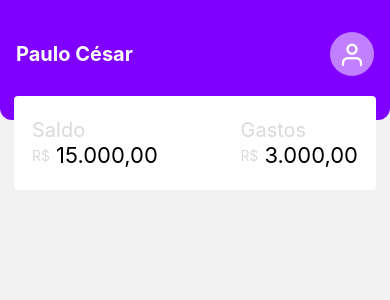
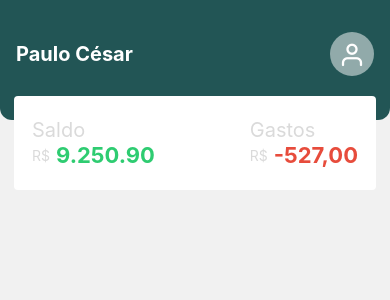
Before and after one commit to Pcfilho/FinanceApp, a React Native app: screen / in a window 390 px wide. Shown: the top 300 px of the page. Built offline with nearby package versions, Linux system fonts and the light colour scheme.

Commit message:
Adding props

```diff
--- a/src/components/Balance/index.js
+++ b/src/components/Balance/index.js
@@ -6,11 +6,11 @@ import {
 import React from 'react'
 import Item from '../Item';
 
-export default function Balance() {
+export default function Balance({ saldo, gastos}) {
   return (
     <View style={styles.container}>
-        <Item name='Saldo' value='15.000,00'/>
-        <Item name='Gastos' value='3.000,00'/>
+        <Item name='Saldo' value={saldo}/>
+        <Item name='Gastos' value={gastos}/>
     </View>
   );
 }
@@ -30,5 +30,4 @@ const styles = StyleSheet.create({
         paddingBottom: 22,
         zIndex: 99,
     }
-
 })
--- a/src/components/Header/index.js
+++ b/src/components/Header/index.js
@@ -29,7 +29,7 @@ export default function Header({ name }) {
 
 const styles = StyleSheet.create({
     container: {
-        backgroundColor: '#8000ff',
+        backgroundColor: '#255',
         paddingTop: statusBarHeight,
         flexDirection: 'row',
         paddingStart: 16,
--- a/src/components/Item/index.js
+++ b/src/components/Item/index.js
@@ -1,16 +1,18 @@
 import { View, Text, StyleSheet } from 'react-native'
 import React from 'react'
+import { useState } from 'react';
 
 export default function Item({ name, value }) {
-  return (
-    <View style={styles.item}>
-        <Text style={styles.itemTitle}>{name}</Text>
-            <View style={styles.content}>
-                <Text style={styles.currencySymbol}>R$</Text>
-                <Text style={styles.balance}>{value}</Text>
-            </View>
-      </View>
-  )
+    const itemFontColor = () => {
+        if (name == 'Saldo') {
+            return '#2ecc71'
+        }
+        if (name == 'Gastos') {
+            return '#e74c3c'
+        }
+        else {
+            return 'black'
+        }
     }
 
     const styles = StyleSheet.create({
@@ -30,7 +32,20 @@ const styles = StyleSheet.create({
         },
         balance: {
             fontSize: 22,
-
+            fontWeight: 'bold',
+            color: itemFontColor()
         },
 
     })
+
+
+    return (
+        <View style={styles.item}>
+            <Text style={styles.itemTitle}>{name}</Text>
+                <View style={styles.content}>
+                    <Text style={styles.currencySymbol}>R$</Text>
+                    <Text style={styles.balance}>{value}</Text>
+                </View>
+        </View>
+    )
+}
--- a/src/pages/Home/index.js
+++ b/src/pages/Home/index.js
@@ -8,7 +8,7 @@ export default function Home() {
     <View style={styles.container}>
       <Header name='Paulo César'/>
 
-      <Balance/>
+      <Balance saldo='9.250.90' gastos='-527,00'/>
 
     </View>
   );
```
Lines whose indentation alone changed are shown as unchanged.
